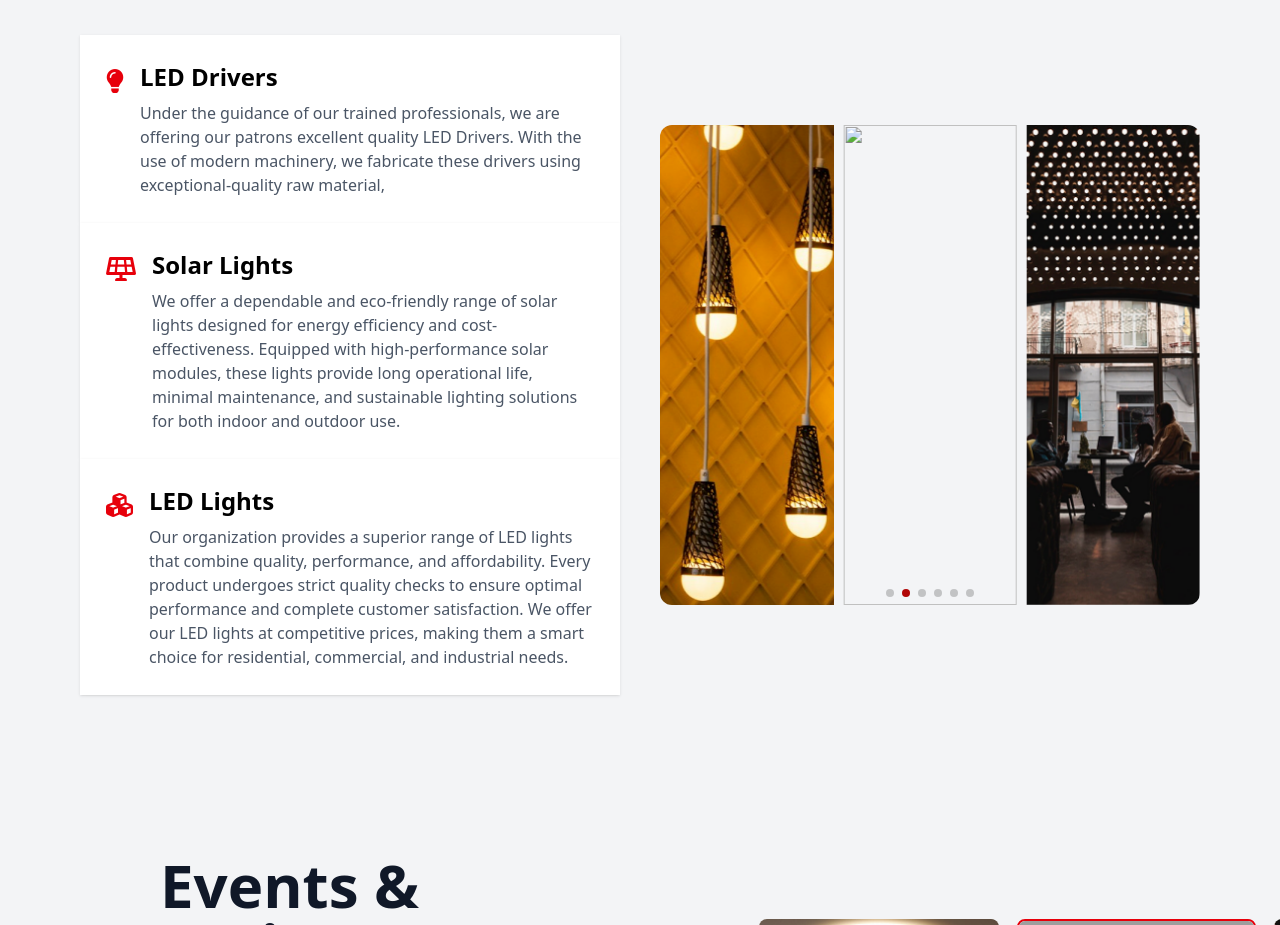
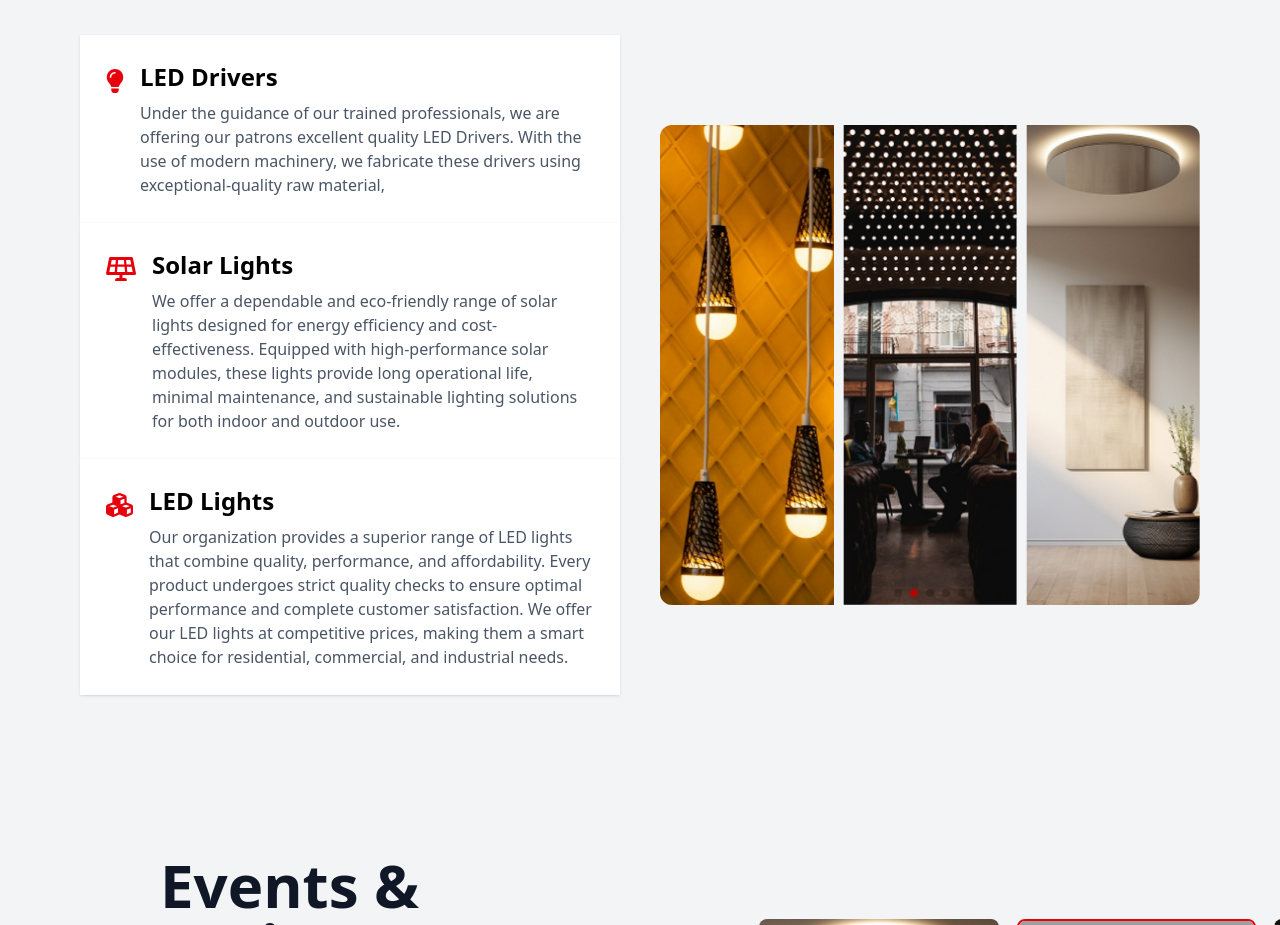
Before and after one commit to coderkishan-web/demomegta, a plain HTML site: page index.html in a window 1280 px wide. Shown: the part 4280-5205 px from the top of the page. Drawn offline with nearby package versions, Linux system fonts and the light colour scheme; grey boxes are pictures that could not be loaded.

Commit message:
first commitg

```diff
--- a/index.html
+++ b/index.html
@@ -562,9 +562,6 @@ Proudly lighting up homes, industries, and infrastructure across India.
 				<img src="assets/Image-living room.png" class="w-full h-full object-cover" />
 			  </div>
 			  <div class="swiper-slide">
-				<img src="assets/Mask Group  1.png" class="w-full h-full object-cover" />
-			  </div>
-			  <div class="swiper-slide">
 				<img src="assets/Rectangle 27.png" class="w-full h-full object-cover" />
 			  </div>
 			  <div class="swiper-slide">
```
